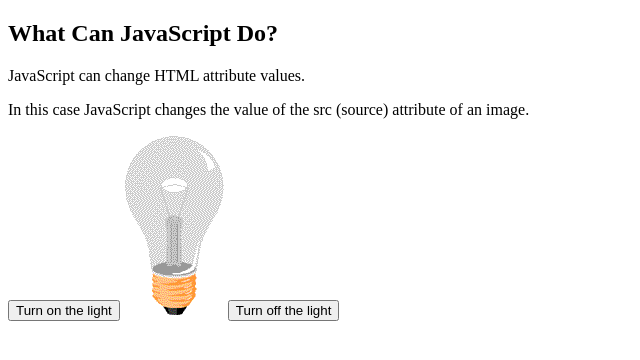
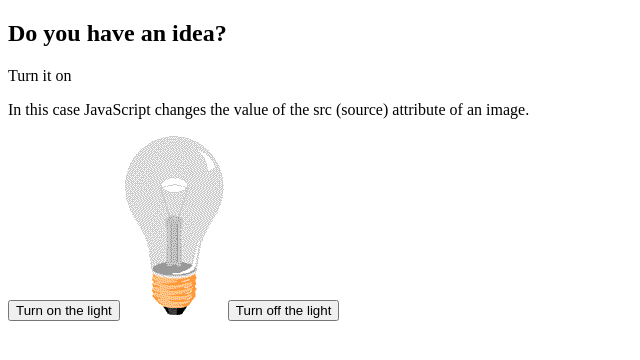
Before and after one commit to srjgrg/docker-nginx, a plain HTML site: page index.html in a window 1280 px wide. Shown: the whole page, without its empty margins (0-640 px from the left). Drawn offline with Linux system fonts and the light colour scheme.

Commit message:
Update index.html

```diff
--- a/index.html
+++ b/index.html
@@ -1,8 +1,8 @@
 <!DOCTYPE html>
 <html>
 <body>
-<h2>What Can JavaScript Do?</h2>
-<p>JavaScript can change HTML attribute values.</p>
+<h2>Do you have an idea?</h2>
+<p>Turn it on</p>
 <p>In this case JavaScript changes the value of the src (source) attribute of an image.</p>
 <button onclick="document.getElementById('myImage').src='pic_bulbon.gif'">Turn on the light</button>
 <img id="myImage" src="pic_bulboff.gif" style="width:100px">
```
